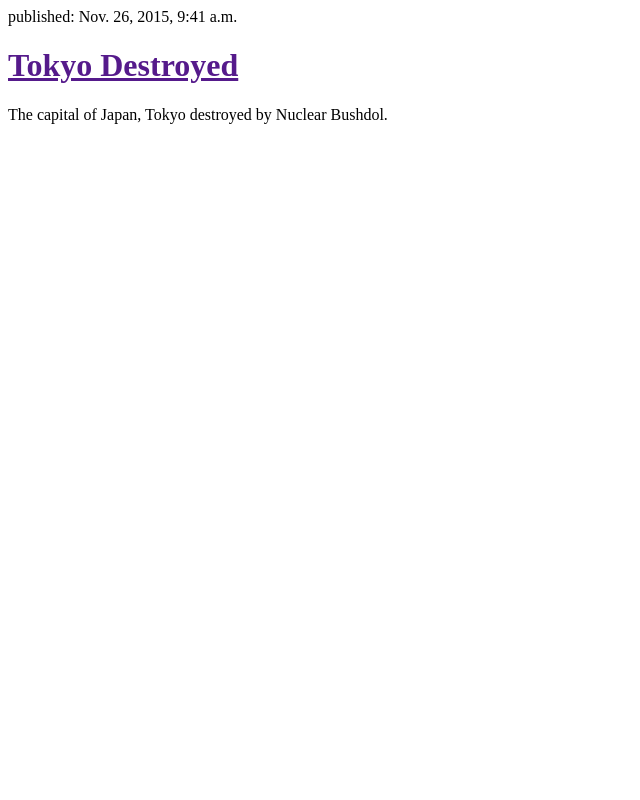
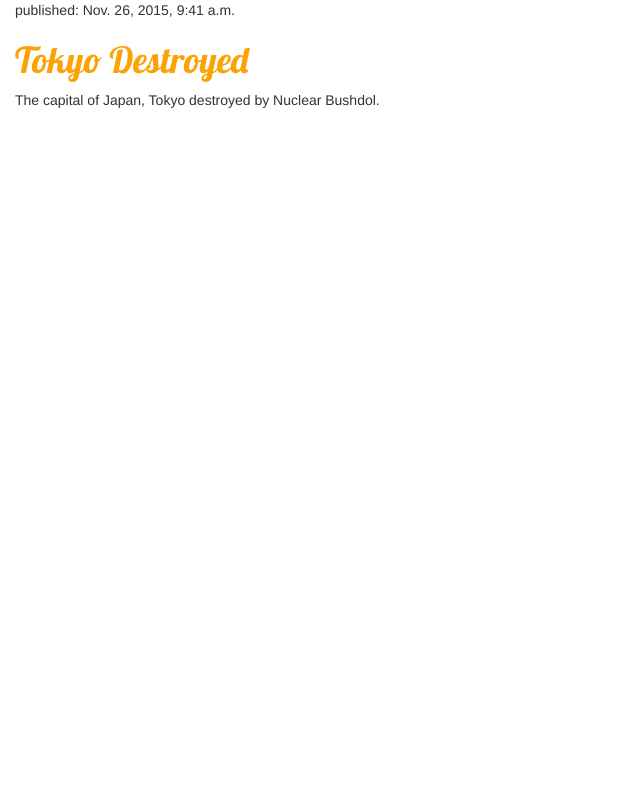
Before and after one commit to skyflier85/django-blog-poster, a Django app: page / in a window 1280 px wide. Shown: the whole page, without its empty margins (0-640 px from the left). Run offline with Django 3.2, Linux system fonts and the light colour scheme; data comes from the database, SQL or seed files in the repository; some libraries are stand-ins or nearby versions.

Commit message:
Css applied with static concept

```diff
--- /dev/null
+++ b/blog/static/css/blog.css
@@ -0,0 +1,8 @@
+h1 a {
+    color: #FCA205;
+    font-family: 'Lobster';
+}
+
+body {
+    padding-left: 15px;
+}
--- a/blog/templates/blog/post_list.html
+++ b/blog/templates/blog/post_list.html
@@ -1,6 +1,12 @@
+{% load staticfiles %}
+
 <html>
     <head>
         <title>Alexey's blog</title>
+        <link rel="stylesheet" href="//maxcdn.bootstrapcdn.com/bootstrap/3.2.0/css/bootstrap.min.css">
+		<link rel="stylesheet" href="//maxcdn.bootstrapcdn.com/bootstrap/3.2.0/css/bootstrap-theme.min.css">
+		<link rel="stylesheet" href="{% static 'css/blog.css' %}">
+		<link href="http://fonts.googleapis.com/css?family=Lobster&subset=latin,latin-ext" rel="stylesheet" type="text/css">
     </head>
     <body>
         {% for post in posts %}
```
